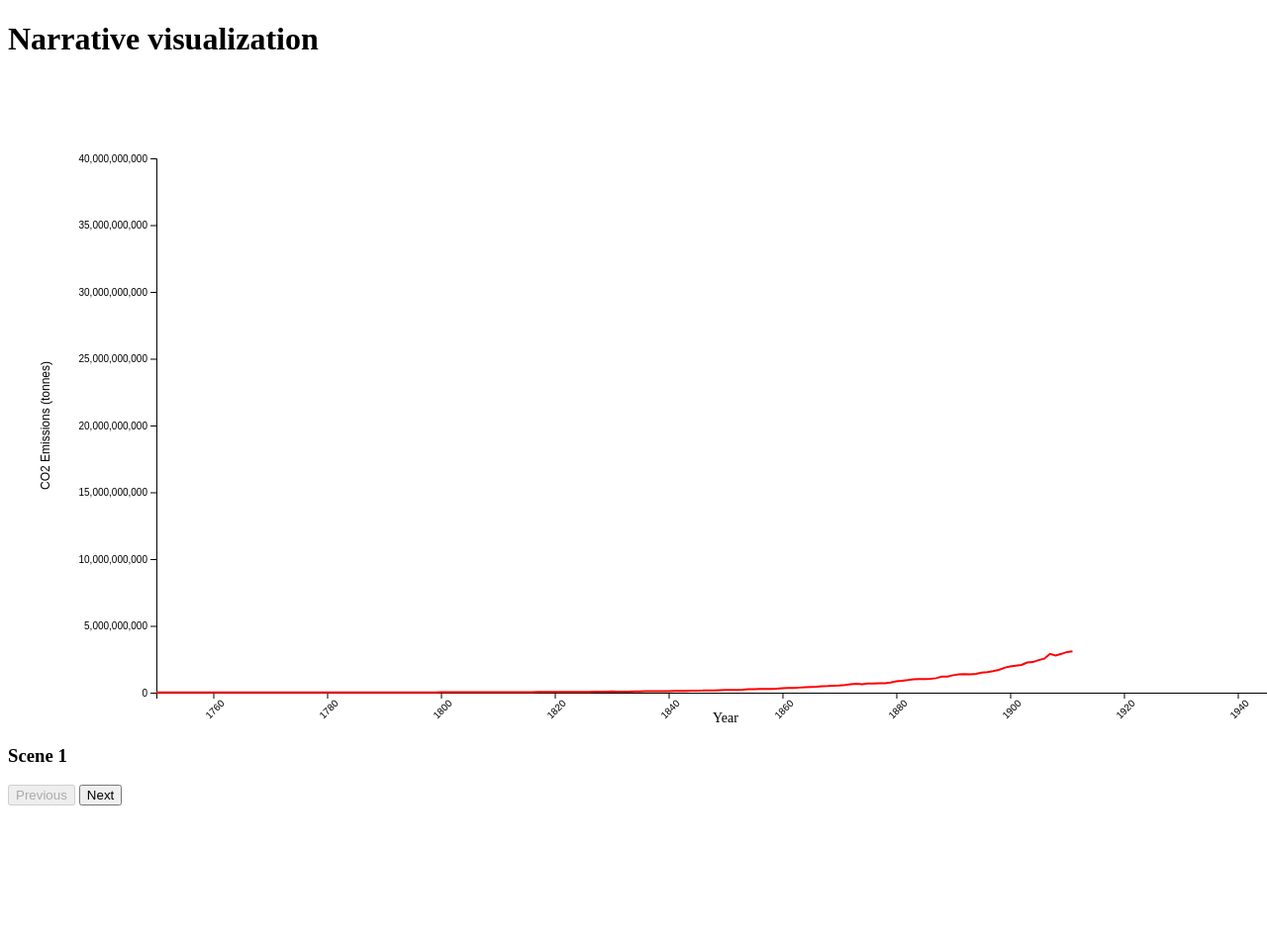
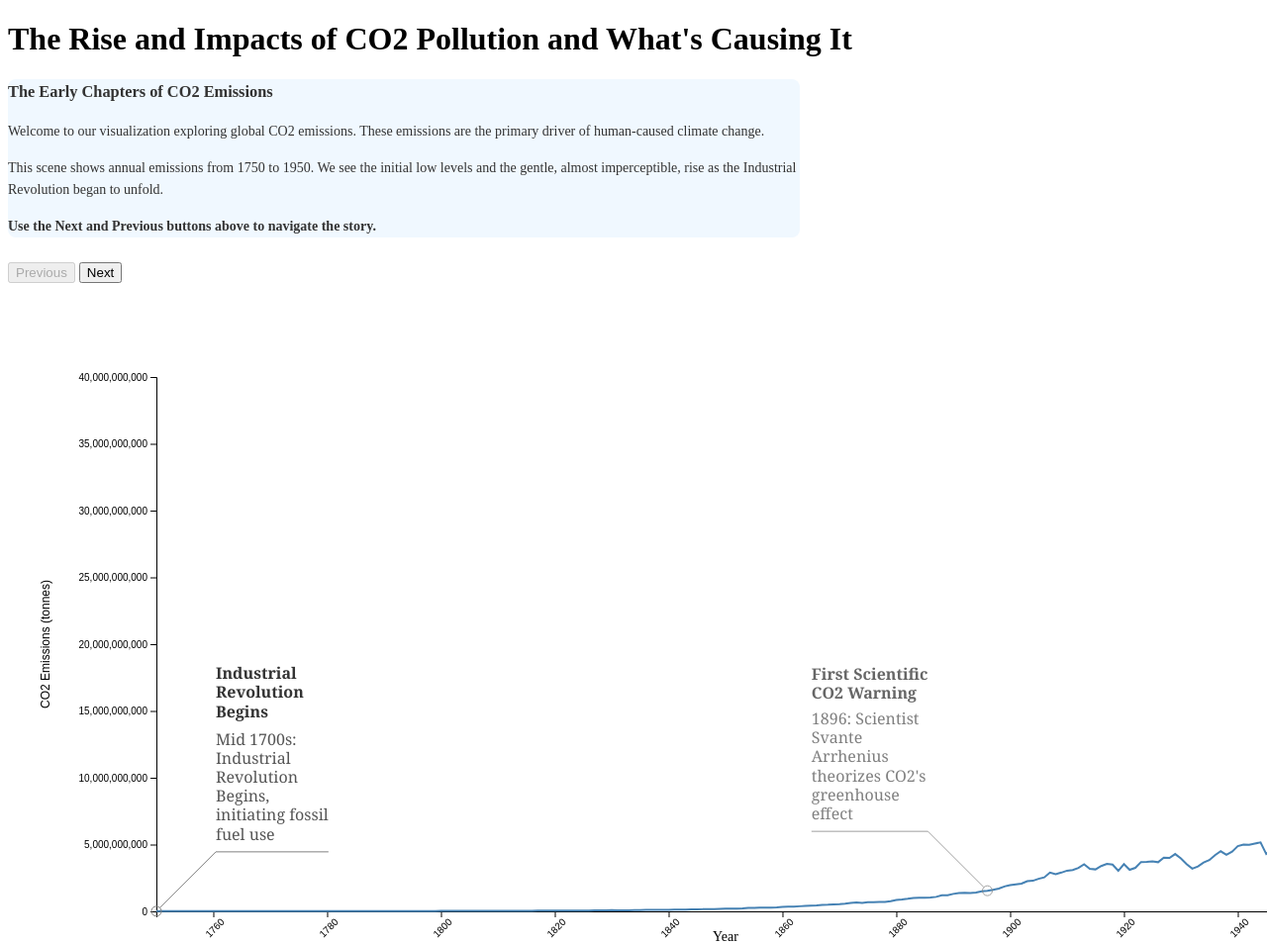
Before and after one commit to sanchya2/sm-narrativeviz, a plain HTML site: page index.html in a window 1280 px wide. Shown: the top 954 px of the page at 99% size. Before the commit the page ends 822 px from the top, so only its background shows below. Drawn offline with Linux system fonts and the light colour scheme.

Commit message:
Final wording added and style changes

```diff
--- a/index.html
+++ b/index.html
@@ -3,22 +3,22 @@
 <head>
     <meta charset="UTF-8">
     <meta name="viewport" content="width=device-width, initial-scale=1.0">
-    <title>My D3 Narrative Vis</title>
+    <title>CO2 Pollution</title>
     <link rel="stylesheet" href="style.css">
 </head>
 <body>
-    <h1>Narrative visualization</h1>
-    <div id="visualization">
+    <h1>The Rise and Impacts of CO2 Pollution and What's Causing It</h1>
+    <div id="narrative-text">
+    </div>
+    <div id="controls">
+        <button id="prevScene">Previous</button>
+        <button id="nextScene">Next</button>
     </div>
     <div id="country-container" style="display: none;">
     <label for="country-select">Select Country:</label>
     <select id="country-select"></select>
     </div>
-    <div id="narrative-text">
-        </div>
-    <div id="controls">
-        <button id="prevScene">Previous</button>
-        <button id="nextScene">Next</button>
+    <div id="visualization">
     </div>
     <script src="d3.v7.min.js"></script>
     <script src="d3-annotation.min.js"></script>
--- a/script.js
+++ b/script.js
@@ -20,7 +20,6 @@ const totalScenes = 3
 let currentSceneIndex = 0
 
 let co2_annual_data = [];
-let co2_fuel_type_2023 = [];
 let co2_country_emissions = [];
 
 let sharedYScale; //For consistent y-axis
@@ -37,11 +36,6 @@ async function setUpSceneLoadData(){
         mean: +d.annual_co2_emissions
 }));
 
-    co2_fuel_type_2023 = await d3.csv("co2-emissions-by-type_2023.csv", d => ({
-        Type: d.Type,
-        annual_co2_emissions: +d.annual_co2_emissions
-}));
-
     co2_country_emissions = await d3.csv("co2_emissions_type_country.csv", d => ({
         country: d.Country,
         oil: +d.Oil,
@@ -52,9 +46,8 @@ async function setUpSceneLoadData(){
         other_industry: +d["Other Industry"]
     }))
 
-//console.log(co2_annual_data);
-//console.log(co2_fuel_type_2023);
-console.log(co2_country_emissions[0]);
+console.log(co2_annual_data);
+console.log(co2_country_emissions);
 
 const reshapedCountryEmissions = [];
 co2_country_emissions.forEach(d => {
@@ -89,16 +82,29 @@ function updateScene(sceneIndex){
     const countryContainer = d3.select("#country-container");
     //set up scene based on index
     if(sceneIndex == 0){
-        narrativeTextDiv.html("<h3>Scene 1</h3>");
+        narrativeTextDiv.html(`
+        <h3>The Early Chapters of CO2 Emissions</h3>
+        <p>Welcome to our visualization exploring global CO2 emissions. These emissions are the primary driver of human-caused climate change.</p>
+        <p>This scene shows annual emissions from 1750 to 1950. We see the initial low levels and the gentle, almost imperceptible, rise as the Industrial Revolution began to unfold.</p>
+        <p><strong>Use the Next and Previous buttons above to navigate the story.</strong></p>
+        `);
         countryContainer.style("display", "none");
         drawScene1PreRise(co2_annual_data, sharedYScale);
     }else if (sceneIndex == 1){
-        narrativeTextDiv.html("<h3>Scene 2</h3>");
+        narrativeTextDiv.html(`
+        <h3>The Accelerating Rise and Its Global Impacts</h3>
+        <p>Following the 1950s, global CO2 emissions began a dramatic and unprecedented acceleration. This rapid increase has led to profound changes in our climate.</p>
+        <p>Key impacts are highlighted along the timeline, directly linking rising emissions to real-world consequences across the globe.</p>
+        <p><strong>Use the Next and Previous buttons to continue navigating the story.</strong></p>
+        `);
         countryContainer.style("display", "none");
         drawScene2PostRise(co2_annual_data, sharedYScale);
     }else if (sceneIndex == 2){
-        narrativeTextDiv.html("<h3>Scene 3</h3>");
-        //drawBarGraphScene3(co2_fuel_type_2023);
+        narrativeTextDiv.html(`
+        <h3>Understanding Global Emission Sources in 2023</h3>
+        <p>To tackle climate change, we must understand its sources. This chart breaks down global CO2 emissions by major fuel type in 2023.
+        <p>You can use the dropdown menu to filter emissions by country, and hover over each bar to explore precise emission figures.</p>
+        `);
         countryContainer.style("display", "block");
         drawBarGraphScene3(co2_country_emissions);
     }
@@ -129,7 +135,6 @@ function drawScene1PreRise (data, yScale){
         .range([0, width]);
 
     const xAxis = d3.axisBottom(x)
-    //const yAxis = d3.axisLeft(y)
     const yAxis = d3.axisLeft(yScale)
 
     chartG.append("g")
@@ -162,14 +167,13 @@ function drawScene1PreRise (data, yScale){
 
     const line = d3.line()
         .x(d => x(d.date))
-        //.y(d => y(d.mean));
         .y(d => yScale(d.mean));
 
     const path = chartG.append("path")
         .datum(data)
         .attr("class", "line")
         .attr("fill", "none")
-        .attr("stroke", "red")
+        .attr("stroke", "steelblue")
         .attr("stroke-width", 2)
         .attr("d", line);
 
@@ -177,8 +181,8 @@ function drawScene1PreRise (data, yScale){
     path.attr("stroke-dasharray", totalLength + " " + totalLength)
         .attr("stroke-dashoffset", totalLength)
         .transition()
-        .duration(6500)
-        .ease(d3.easeLinear)
+        //.duration(6500)
+        //.ease(d3.easeLinear)
         .attr("stroke-dashoffset", 0);
 
     //Industrial Revolution Begins
@@ -241,7 +245,7 @@ function drawScene1PreRise (data, yScale){
     .attr("class", "annotation-group");
 
     path.transition()
-    .duration(6500)
+    .duration(3500)
     .ease(d3.easeLinear)
     .attr("stroke-dashoffset", 0)
     .on("end", () => {
@@ -252,7 +256,7 @@ function drawScene1PreRise (data, yScale){
             .call(single);
 
             group.transition()
-            .delay(i * 1500)
+            .delay(i * 1000)
             .duration(800)
             .style("opacity", 1);
         }
@@ -265,14 +269,8 @@ function drawScene2PostRise(data, yScale){
     const x = d3.scaleTime()
         .domain(d3.extent(data, d => d.date))
         .range([0, width]);
-    /*
-    const y = d3.scaleLinear()
-        .domain([d3.min(data, d => d.mean) - 1, d3.max(data, d => d.mean)])
-        .nice()
-        .range([height, 0])
-    */
+
     const xAxis = d3.axisBottom(x)
-    //const yAxis = d3.axisLeft(y)
     const yAxis = d3.axisLeft(yScale);
 
     chartG.append("g")
@@ -305,7 +303,6 @@ function drawScene2PostRise(data, yScale){
 
     const line = d3.line()
         .x(d => x(d.date))
-        //.y(d => y(d.mean));
         .y(d => yScale(d.mean));
 
     const path = chartG.append("path")
@@ -320,8 +317,8 @@ function drawScene2PostRise(data, yScale){
     path.attr("stroke-dasharray", totalLength + " " + totalLength)
     .attr("stroke-dashoffset", totalLength)
     .transition()
-    .duration(1000)
-    .ease(d3.easeLinear)
+    //.duration(1000)
+    //.ease(d3.easeLinear)
     .attr("stroke-dashoffset", 0);
 
     //1950 Post WW2 Boom
@@ -434,7 +431,7 @@ function drawScene2PostRise(data, yScale){
     .attr("class", "annotation-group");
 
     path.transition()
-    .duration(6500)
+    .duration(1200)
     .ease(d3.easeLinear)
     .attr("stroke-dashoffset", 0)
     .on("end", () => {
@@ -445,7 +442,7 @@ function drawScene2PostRise(data, yScale){
             .call(single);
 
             group.transition()
-            .delay(i * 1500)
+            .delay(i * 850)
             .duration(800)
             .style("opacity", 1);
         }
@@ -454,99 +451,6 @@ function drawScene2PostRise(data, yScale){
     });
 
 }
-/*
-function drawBarGraphScene3(data){
-    const totalEmissions = d3.sum(data, d => d.annual_co2_emissions);
-
-    const x = d3.scaleBand()
-    .domain(data.map(d => d.Type))
-    .range([0, width])
-    .padding(0.1);
-
-    const y = d3.scaleLinear()
-    .domain([0, d3.max(data, d => d.annual_co2_emissions)])
-    .nice()
-    .range([height, 0]);
-
-    chartG.append("g")
-    .attr("transform", `translate(0,${height})`)
-    .call(d3.axisBottom(x));
-
-    //x-axis label
-    chartG.append("text")
-    .attr("x", width / 2)
-    .attr("y", height + margin.bottom)
-    .attr("fill", "black")
-    .style("text-anchor", "middle")
-    .style("font-size", "14px")
-    .text("Emission Cause");
-
-    chartG.append("g")
-    .call(d3.axisLeft(y))
-    .append("text")
-    .attr("fill", "black")
-    .attr("transform", "rotate(-90)")
-    .attr("y", -margin.left + 30)
-    .attr("x", -height / 2)
-    .attr("dy", "1em")
-    .style("text-anchor", "middle")
-    .style("font-size", "12px")
-    .text("CO2 Emissions (tonnes)");
-
-    let tooltip = d3.select("body")
-    .append("div")
-    .attr("class", "tooltip");
-
-    chartG.selectAll("rect")
-    .data(data)
-    .enter()
-    .append("rect")
-    .attr("x", d => x(d.Type))
-    //.attr("y", d => y(d.annual_co2_emissions))
-    .attr("y", height)
-    .attr("width", x.bandwidth())
-    //.attr("height", d => height - y(d.annual_co2_emissions))
-    .attr("height", 0)
-    .attr("fill", "steelblue")
-    .on("mouseover", function(event, d){
-        tooltip.transition()
-        .duration(200)
-        .style("opacity", 0.9);
-
-        tooltip.html(
-            `<strong>Fuel Type:</strong> ${d.Type}<br>
-            <strong>Emissions:</strong> ${(d.annual_co2_emissions / 1e9).toFixed(2)} billion tonnes<br>
-            <strong>Percentage of Total:</strong> ${(d.annual_co2_emissions/totalEmissions*100).toFixed(1)}%`
-        ).style("left", (event.pageX + 10) + "px")
-        .style("top", (event.pageY - 28) + "px");
-
-        d3.select(this)
-        .attr("stroke", "black")
-        .attr("stroke-width", 2);
-
-    })
-
-    .on("mousemove", function(event, d){
-        tooltip.style("left", (event.pageX + 10) + "px")
-        .style("top", (event.pageY - 28) + "px");
-    })
-
-    .on("mouseout", function(event, d){
-        tooltip.transition()
-        .duration(500)
-        .style("opacity", 0);
-
-        d3.select(this)
-        .attr("stroke", "none")
-        .attr("stroke-width", 0);
-    })
-    .transition()
-    .duration(1000)
-    .ease(d3.easeExpOut)
-    .attr("y", d => y(d.annual_co2_emissions))
-    .attr("height", d => height - y(d.annual_co2_emissions));
-
-} */
 
 function drawBarGraphScene3(data){
     const countrySelect = d3.select("#country-select");
@@ -560,7 +464,6 @@ function drawBarGraphScene3(data){
     .attr("value", d => d)
     .text(d => d);
 
-    //TODO change
     let selectedCountry = "World";
     countrySelect.property("value", selectedCountry);
 
--- a/style.css
+++ b/style.css
@@ -1,3 +1,27 @@
+#narrative-text {
+    margin-bottom: 25px; /* Space between narrative text and the chart below */
+
+    /* Control overall size and background */
+    min-height: 100px;
+    background-color: aliceblue;
+    border-radius: 8px;
+
+    /* Text readability */
+    font-size: 14px;
+    line-height: 1.6;
+    color: #333;
+    text-align: left;
+
+    /* Max width to prevent very long lines on wide screens */
+    max-width: 800px; /* Adjust this to control how wide the text block gets */
+    margin-left: 0px;
+}
+
+#controls{
+    margin-bottom: 15px;
+}
+
+
 .tooltip {
     position: absolute;
     opacity: 0;
@@ -12,3 +36,16 @@
     text-align: center;
     box-shadow: 0 2px 5px rgba(0,0,0,0.2);
 }
+.annotation-group path,
+.annotation-group line {
+    stroke: grey;
+    stroke-width: 1px;
+}
+.annotation-group text {
+    font-family: Georgia, serif;
+    fill: #555;
+}
+.annotation-group .annotation-note-title {
+    font-weight: bold;
+    fill: #333;
+}
```
